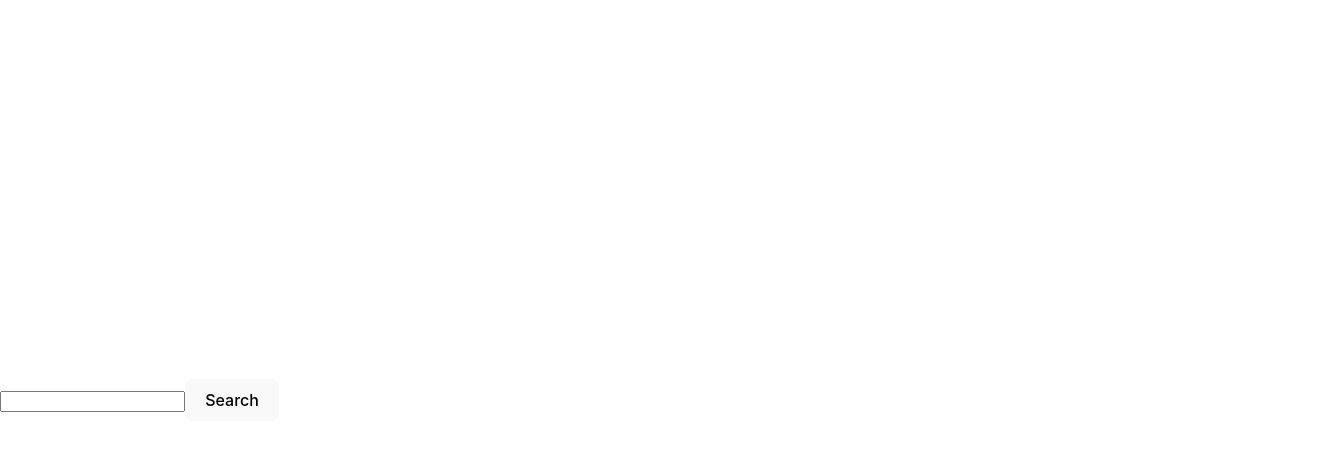
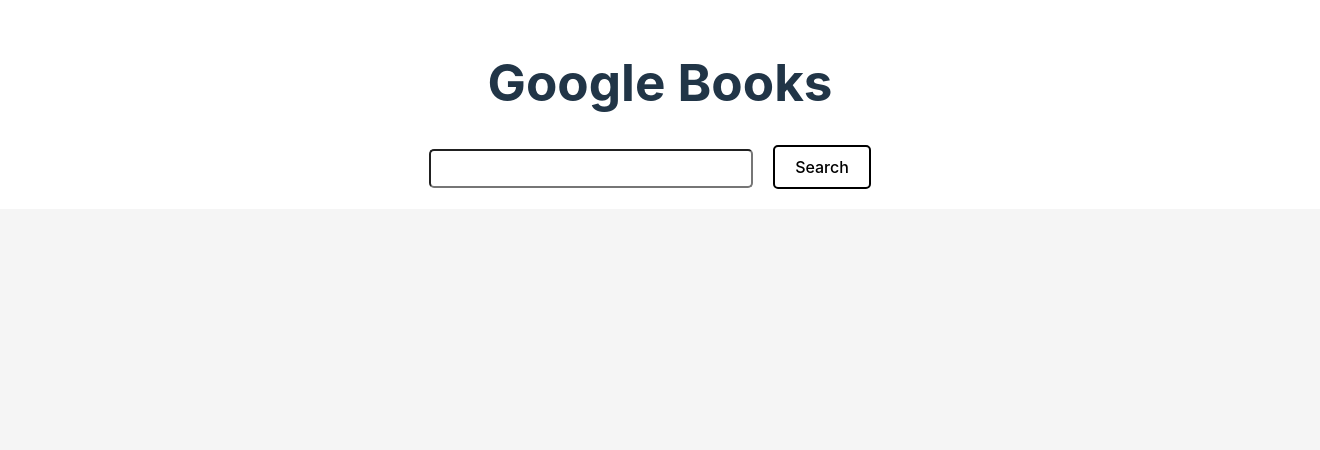
Before and after one commit to vilra830/googleBooks, a React (Vite) app in the folder googleBooks/: page / in a window 1280 px wide. Shown: the top 450 px of the page, 1320 px wide, since content can reach past the window. Built offline with nearby package versions, Linux system fonts and the light colour scheme.

Commit message:
adds modal that shows when book image is clicked

```diff
--- a/googleBooks/src/App.jsx
+++ b/googleBooks/src/App.jsx
@@ -1,9 +1,19 @@
+import { useState } from "react";
 import Form from "./components/Form/Form";
+import BooksDetails from "./containers/BookDetails/BookDetails";
 
 function App() {
+  const [value, setValue] = useState("");
+
+  const onFormSubmit = (data) => {
+    setValue(data);
+  };
+
   return (
     <>
-      <Form />
+      {/* <Header>Google Books</Header> */}
+      <Form onSubmit={onFormSubmit} />
+      <BooksDetails value={value} />
     </>
   );
 }
--- a/googleBooks/src/components/Books/BookCard.jsx
+++ b/googleBooks/src/components/Books/BookCard.jsx
@@ -1,11 +1,24 @@
-const BookCard = (bookData) => {
+import classes from "./Books.module.scss";
+
+const BookCard = ({ bookData, onClick }) => {
+  const authors = bookData.author;
+  const categories = bookData.categories;
+  console.log(authors.length);
   return (
     <>
-      <article className={classes.books}>
+      <article className={classes.card}>
         <h3>{bookData.title}</h3>
-        <h4>{bookData.author}</h4>
-        {image && <img src={bookData.image} alt={bookData.title} />}
-        <p>{bookData.description}</p>
+
+        <img src={bookData.image} alt={bookData.title} onClick={onClick} />
+        <h4>Authors</h4>
+        {authors.map((author, i) => (
+          <p key={i}>{author}</p>
+        ))}
+        <h4>Categories</h4>
+        {categories.map((category, i) => (
+          <p key={i}>{category}</p>
+        ))}
+        {/* <p>{bookData.description}</p> */}
       </article>
     </>
   );
--- a/googleBooks/src/components/Books/Books.module.scss
+++ b/googleBooks/src/components/Books/Books.module.scss
@@ -1,12 +1,59 @@
+// .card {
+//   height: 300px;
+//   width: 600px;
+//   display: flex;
+//   flex-direction: column;
+//   border: 2px solid black;
+//   img {
+//     height: 50%;
+//     width: 50%;
+//     border: 1px solid black;
+//   }
+// }
+
 .card {
-  height: 300px;
-  width: 600px;
   display: flex;
   flex-direction: column;
-  border: 2px solid black;
-  img {
-    height: 50%;
-    width: 50%;
-    border: 1px solid black;
+  align-items: center;
+  justify-content: flex-start;
+  background-color: #fff;
+  border: 1px solid #ddd;
+  border-radius: 8px;
+  padding: 16px;
+  max-width: 300px;
+  box-shadow: 0 2px 10px rgba(0, 0, 0, 0.1);
+  transition: transform 0.3s ease, box-shadow 0.3s ease;
+
+  /* Optional: Styling when the card is hovered */
+  &:hover {
+    transform: translateY(-5px);
+    box-shadow: 0 4px 15px rgba(0, 0, 0, 0.2);
   }
 }
+
+.card h3 {
+  font-size: 1.2rem;
+  font-weight: bold;
+  color: #333;
+  margin-bottom: 8px;
+  text-align: center;
+}
+
+.card h4 {
+  font-size: 1rem;
+  color: #777;
+  margin-bottom: 12px;
+}
+
+.card p {
+  font-size: 0.9rem;
+  color: #555;
+  text-align: center;
+  margin-bottom: 16px;
+}
+
+.card img {
+  max-width: 100%;
+  border-radius: 4px;
+  margin-bottom: 12px;
+}
--- a/googleBooks/src/components/Form/Form.jsx
+++ b/googleBooks/src/components/Form/Form.jsx
@@ -1,7 +1,8 @@
 import { useState } from "react";
+import classes from "./Form.module.scss";
 
 const Form = ({ onSubmit }) => {
-  const [inputVal, setInputVal] = useState(null);
+  const [inputVal, setInputVal] = useState("");
 
   const handleChange = (e) => {
     const value = e.target.value;
@@ -9,18 +10,29 @@
   };
 
   const handleSubmit = (e) => {
+    e.preventDefault();
     onSubmit(inputVal);
+    setInputVal("");
   };
 
   console.log(onSubmit, "on submit");
   console.log(inputVal, "is the input");
 
   return (
-    <form onSubmit={handleSubmit}>
-      <input type="text" name="searchInput" onChange={handleChange} />
+    <div className={classes.wrapper}>
+      <h1> Google Books </h1>
+      <form onSubmit={handleSubmit}>
+        <input
+          className={classes.search_bar}
+          type="text"
+          name="searchInput"
+          value={inputVal}
+          onChange={handleChange}
+        />
 
-      <button>Search</button>
-    </form>
+        <button className={classes.search_button}>Search</button>
+      </form>
+    </div>
   );
 };
 
--- /dev/null
+++ b/googleBooks/src/components/Form/Form.module.scss
@@ -0,0 +1,31 @@
+.wrapper {
+  display: flex;
+  flex-direction: column;
+  justify-content: center;
+  margin-top: 20px;
+  width: 100%;
+  align-items: center;
+}
+
+.search_bar {
+  width: 300px;
+  padding: 10px;
+  border-radius: 5px;
+  margin-bottom: 20px;
+  margin-right: 20px;
+}
+
+.search_button {
+  padding: 10px 20px;
+  background-color: #fff;
+  border: 2px solid black;
+  border-radius: 5px;
+  margin-bottom: 20px;
+  margin-right: 20px;
+  width: auto;
+}
+
+.search_button:hover {
+  background-color: #aeb3b6;
+  color: rgb(3, 0, 0);
+}
--- /dev/null
+++ b/googleBooks/src/components/Modal/Modal.jsx
@@ -0,0 +1,25 @@
+import classes from "./Modal.module.scss";
+
+const Modal = ({ selectedBook, onClose }) => {
+  return (
+    <div className={classes.modal}>
+      <article>
+        <span onClick={onClose}>&times;</span>
+        <h3>{selectedBook.title}</h3>
+        <h4>{selectedBook.authors}</h4>
+        {selectedBook.image && (
+          <img src={selectedBook.image} alt={selectedBook.title} />
+        )}
+        <h5>Publish Date</h5>
+        <p>{selectedBook.publishedDate}</p>
+        <h5>Language</h5>
+
+        <p>{selectedBook.language}</p>
+        <h5>Description</h5>
+        <p>{selectedBook.description}</p>
+      </article>
+    </div>
+  );
+};
+
+export default Modal;
--- a/googleBooks/src/containers/BookDetails/BookDetails.jsx
+++ b/googleBooks/src/containers/BookDetails/BookDetails.jsx
@@ -1,5 +1,70 @@
-const BooksDetails = () => {
-  return <></>;
+import { useEffect, useState } from "react";
+import { searchBook } from "../../data/googleBooks";
+import BookCard from "../../components/Books/BookCard";
+import classes from "./BookDetails.module.scss";
+import Modal from "../../components/Modal/Modal";
+
+const BooksDetails = ({ value }) => {
+  const [data, setData] = useState(null);
+  const [fetchStatus, setFetchStatus] = useState("PENDING");
+  const [error, setError] = useState(null);
+  const [selectedBook, setSelectedBook] = useState([]);
+  const [isModalOpen, setIsModalOpen] = useState(false);
+
+  //fetch data from API using keyword coming from Form
+  useEffect(() => {
+    if (!value) {
+      return;
+    }
+    setFetchStatus("LOADING");
+    searchBook(value)
+      .then((data) => {
+        setData(data);
+        setFetchStatus("SUCCESS");
+      })
+      .catch((e) => {
+        setError(e);
+        setFetchStatus("FAILURE");
+      });
+  }, [value]);
+
+  console.log(data);
+  console.log(value);
+
+  // Open modal and set the selected book
+  const openModal = (book) => {
+    console.log("What is book here", book);
+
+    setSelectedBook(book);
+    setIsModalOpen(true);
+  };
+
+  // Close modal
+  const closeModal = () => {
+    setIsModalOpen(false);
+    setSelectedBook(null);
+  };
+
+  return (
+    <div className={classes.wrapper}>
+      {fetchStatus === "LOADING" && <p>Loading...</p>}
+      {fetchStatus === "FAILURE" && <p>{error.message}</p>}
+      {fetchStatus === "SUCCESS" && (
+        <div>
+          {data.map((book) => (
+            <BookCard
+              key={book.id}
+              bookData={book}
+              onClick={() => openModal(book)}
+            />
+          ))}
+        </div>
+      )}
+      {isModalOpen && (
+        <Modal selectedBook={selectedBook} onClose={closeModal} />
+      )}
+    </div>
+  );
 };
 
 export default BooksDetails;
--- /dev/null
+++ b/googleBooks/src/containers/BookDetails/BookDetails.module.scss
@@ -0,0 +1,11 @@
+.wrapper {
+  display: flex;
+  flex-direction: row;
+  align-items: center;
+  justify-content: center;
+  min-height: 100vh;
+  width: 100vw;
+
+  padding: 20px;
+  background-color: #f5f5f5;
+}
```
Also changed, not shown: googleBooks/src/components/Loading/Loading.jsx (added), googleBooks/src/components/Loading/Loading.module.scss (added), googleBooks/src/components/Modal/Modal.module.scss (added), googleBooks/src/images/default-cover.png (added), 1 other file (tests, documents, lock files or other folders).
